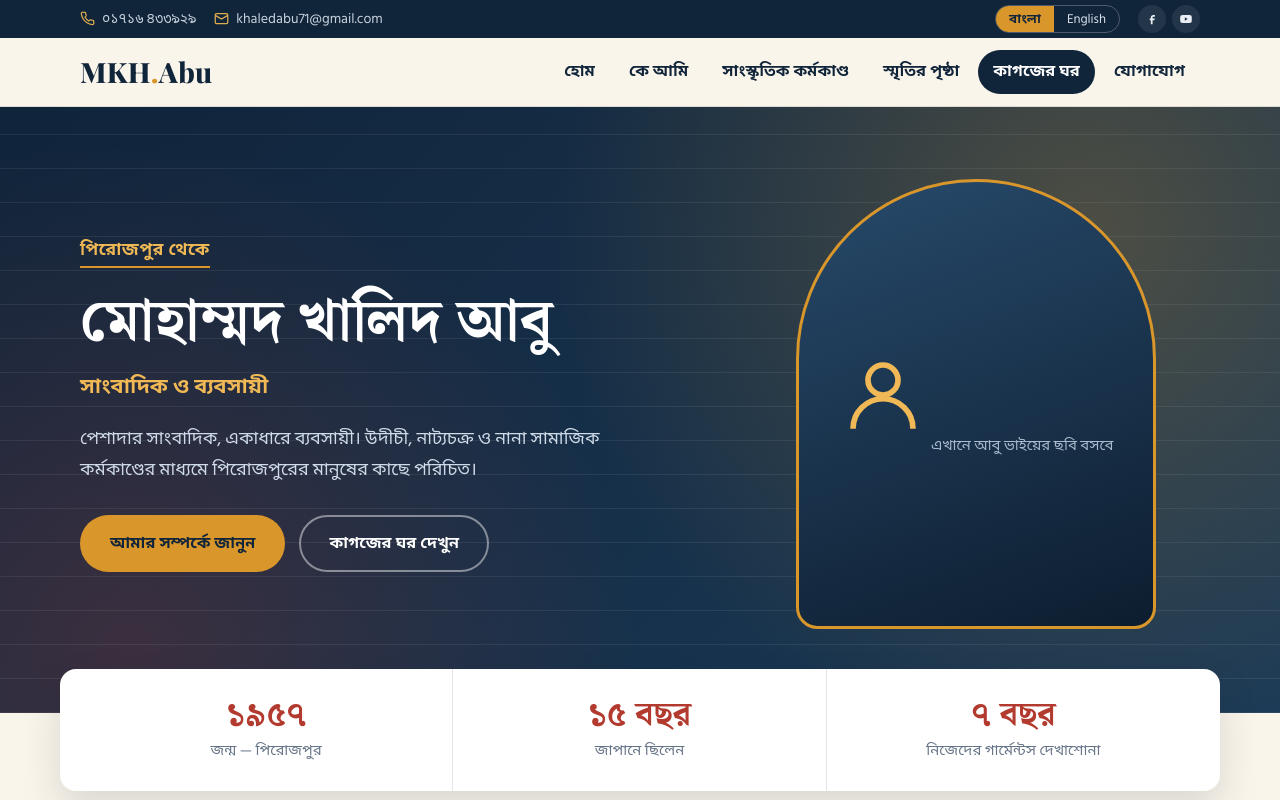
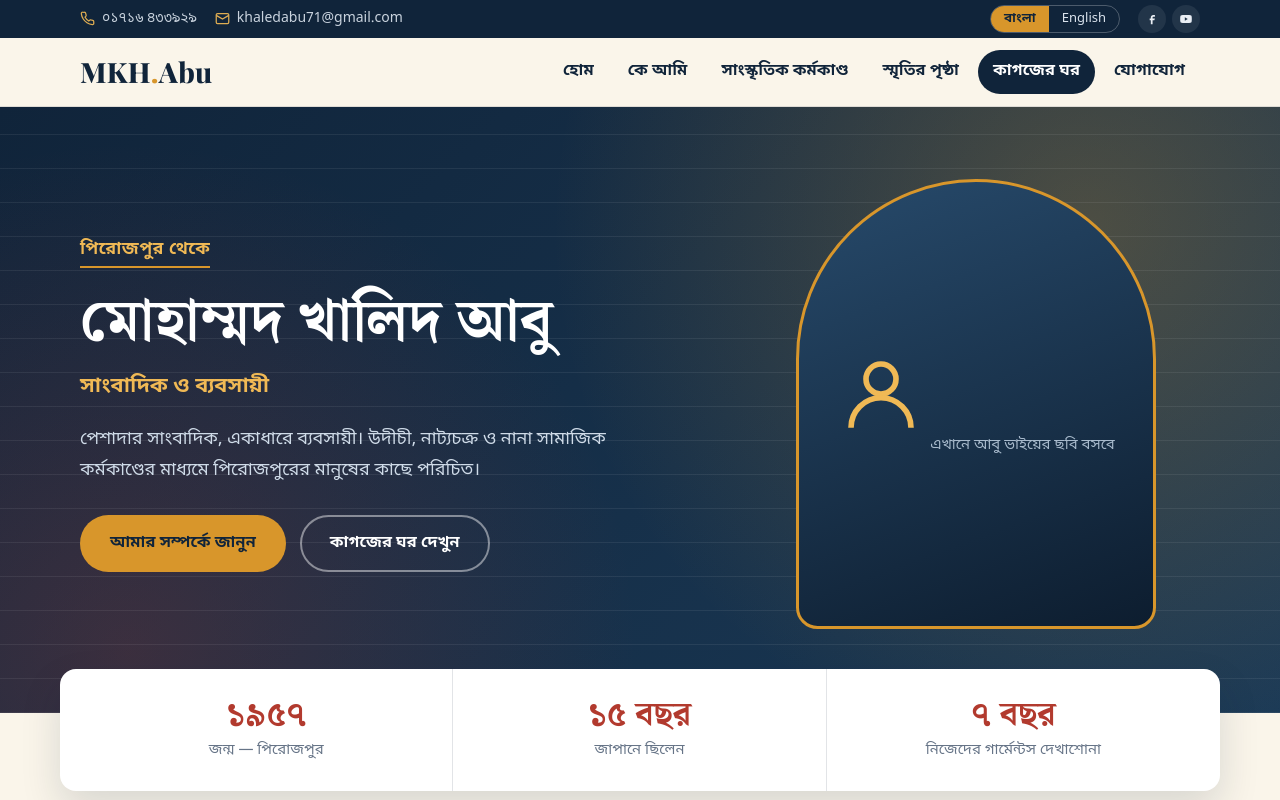
Before and after one commit to rejaulalam-byte/khaled.abu, a plain HTML site: page index.html in a window 1280 px wide. Shown: the top 800 px of the page. Drawn offline with nearby package versions, Linux system fonts and the light colour scheme.

Commit message:
MKH-Abu v1.0.1: clearer Bengali font

```diff
--- a/index.html
+++ b/index.html
@@ -7,7 +7,7 @@
 <meta name="description" content="মোহাম্মদ খালিদ আবু — সাংবাদিক ও ব্যবসায়ী, পিরোজপুর। কাগজের ঘর — স্টেশনারী শপ।">
 <link rel="preconnect" href="https://fonts.googleapis.com">
 <link rel="preconnect" href="https://fonts.gstatic.com" crossorigin>
-<link href="https://fonts.googleapis.com/css2?family=Hind+Siliguri:wght@400;500;600;700&family=Noto+Serif+Bengali:wght@500;600;700;800&family=Playfair+Display:wght@600;700;800&display=swap" rel="stylesheet">
+<link href="https://fonts.googleapis.com/css2?family=Noto+Sans+Bengali:wght@400;500;600;700&family=Noto+Serif+Bengali:wght@500;600;700;800&family=Playfair+Display:wght@600;700;800&display=swap" rel="stylesheet">
 <style>
 :root{
   --ink:#10243a;
@@ -22,7 +22,7 @@
   --line:rgba(16,36,58,.12);
   --radius:16px;
   --serif:"Noto Serif Bengali","Playfair Display",Georgia,serif;
-  --sans:"Hind Siliguri","Noto Sans Bengali",system-ui,sans-serif;
+  --sans:"Noto Sans Bengali","Hind Siliguri",system-ui,sans-serif;
 }
 *{box-sizing:border-box;margin:0;padding:0}
 html{scroll-behavior:smooth;scroll-padding-top:70px}
```
